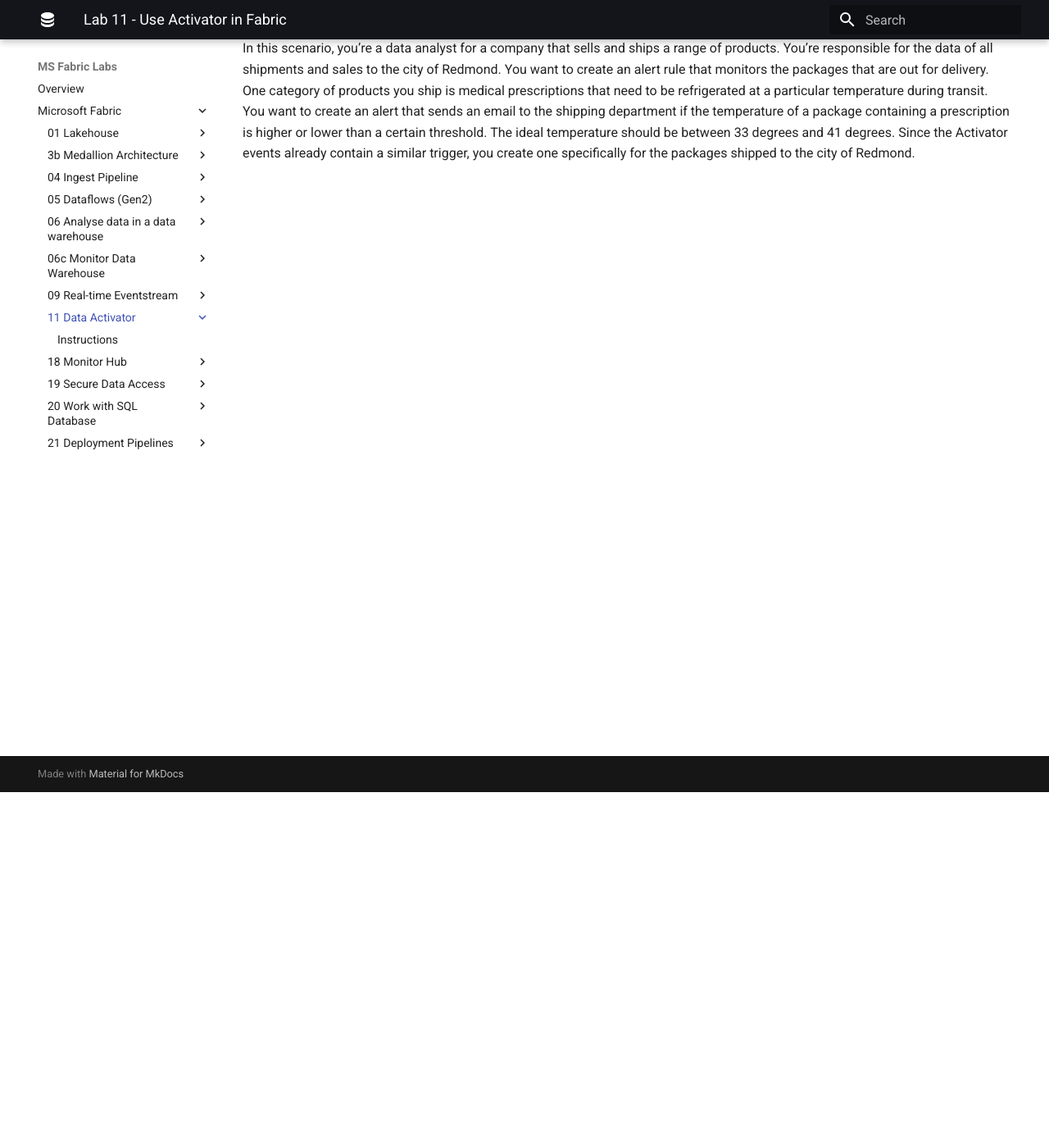
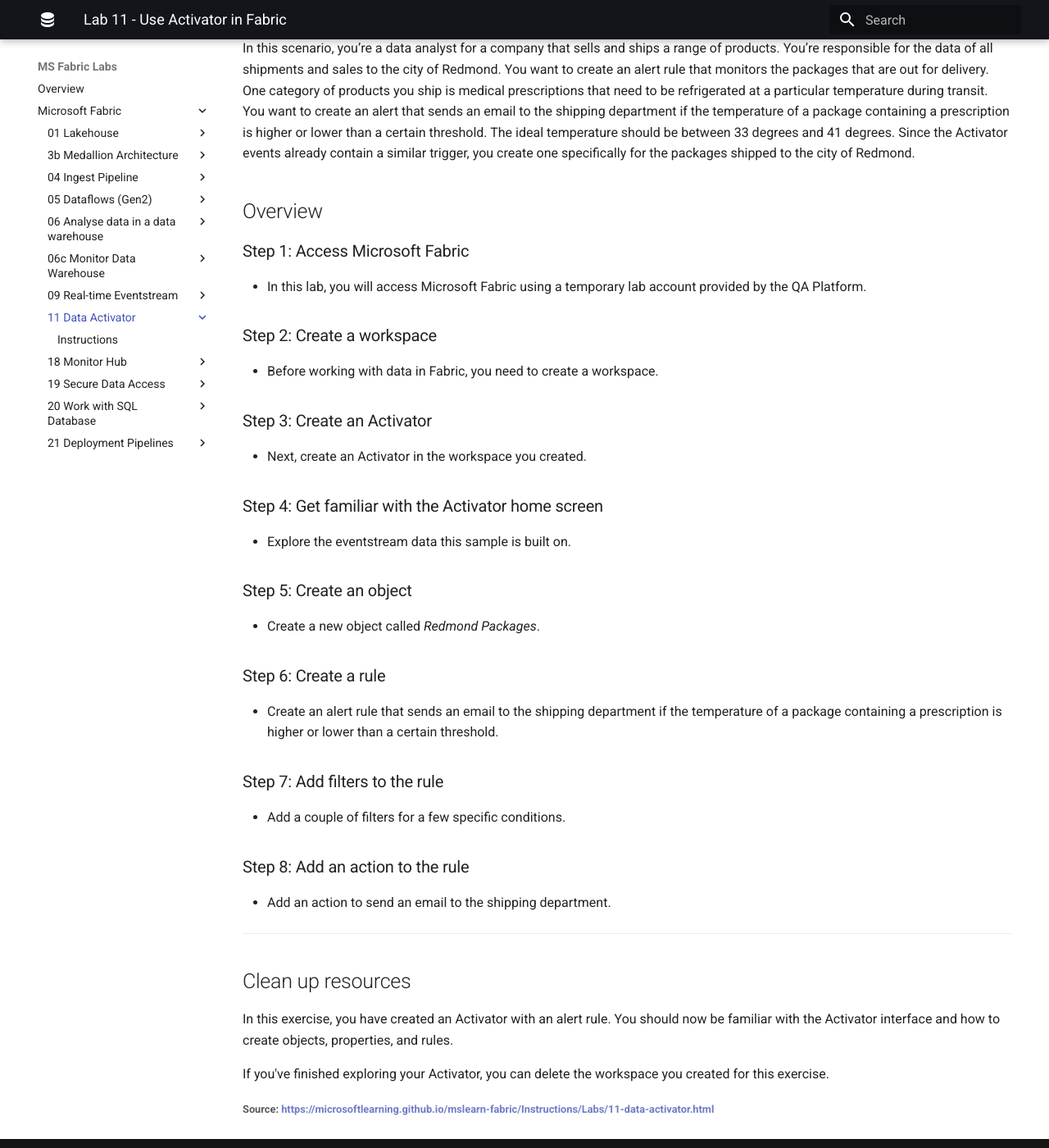
Before and after one commit to qaalabs/fabric, an MkDocs documentation site: the page built from docs/11-data-activator/index.md, in a window 1280 px wide and 1400 px high, scrolled down 434 px. Shown: the whole window at 82% size. Built offline with MkDocs 1.6.1 and Material for MkDocs 9.7.7, drawn with Linux system fonts in a browser that asks for light colours.

Commit message:
Update lab 11 instructions

```diff
--- a/docs/11-data-activator/index.md
+++ b/docs/11-data-activator/index.md
@@ -11,3 +11,49 @@
 ## Scenario
 
 In this scenario, you’re a data analyst for a company that sells and ships a range of products. You’re responsible for the data of all shipments and sales to the city of Redmond. You want to create an alert rule that monitors the packages that are out for delivery. One category of products you ship is medical prescriptions that need to be refrigerated at a particular temperature during transit. You want to create an alert that sends an email to the shipping department if the temperature of a package containing a prescription is higher or lower than a certain threshold. The ideal temperature should be between 33 degrees and 41 degrees. Since the Activator events already contain a similar trigger, you create one specifically for the packages shipped to the city of Redmond.
+
+## Overview
+
+### Step 1: Access Microsoft Fabric
+
+- In this lab, you will access Microsoft Fabric using a temporary lab account provided by the QA Platform.
+
+### Step 2: Create a workspace
+
+- Before working with data in Fabric, you need to create a workspace.
+
+### Step 3: Create an Activator
+
+- Next, create an Activator in the workspace you created.
+
+### Step 4: Get familiar with the Activator home screen
+
+- Explore the eventstream data this sample is built on.
+
+### Step 5: Create an object
+
+- Create a new object called *Redmond Packages*.
+
+### Step 6: Create a rule
+
+- Create an alert rule that sends an email to the shipping department if the temperature of a package containing a prescription is higher or lower than a certain threshold.
+
+### Step 7: Add filters to the rule
+
+- Add a couple of filters for a few specific conditions.
+
+### Step 8: Add an action to the rule
+
+- Add an action to send an email to the shipping department.
+
+---
+
+## Clean up resources
+
+In this exercise, you have created an Activator with an alert rule. You should now be familiar with the Activator interface and how to create objects, properties, and rules.
+
+If you've finished exploring your Activator, you can delete the workspace you created for this exercise.
+
+<small><b>Source:
+https://microsoftlearning.github.io/mslearn-fabric/Instructions/Labs/11-data-activator.html
+</b></small>
```
Also changed, not shown: docs/11-data-activator/instructions.md (+54 -29 lines).
